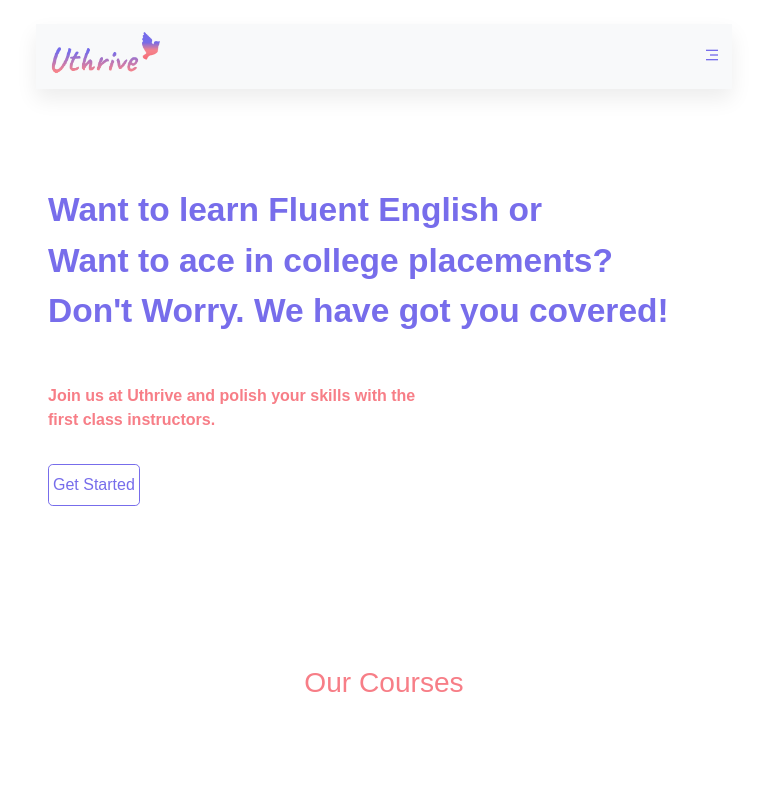
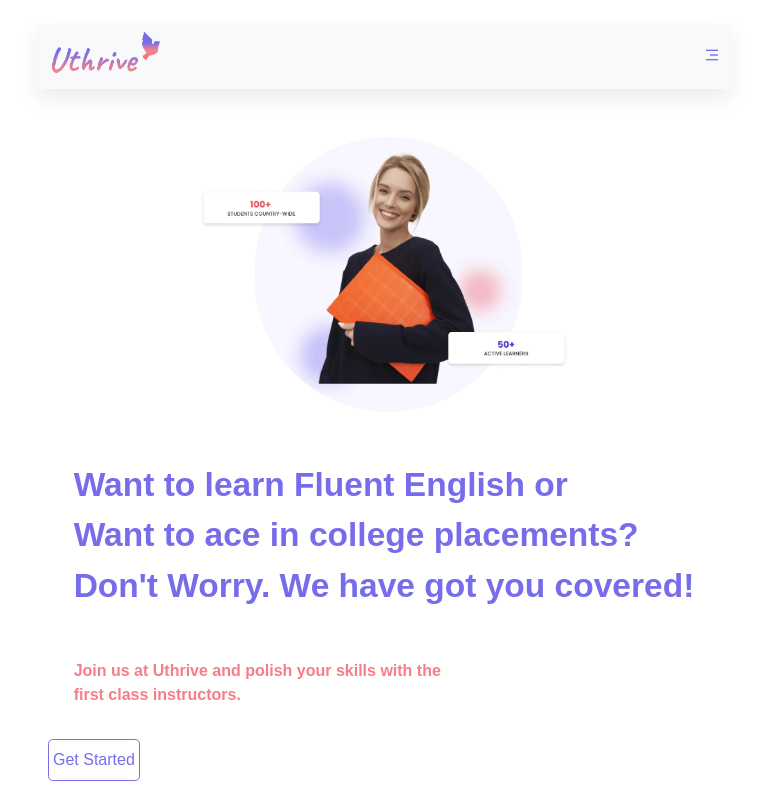
Before and after one commit to bakshisomya/uthrive, a React (Create React App) app: page / in a window 768 px wide. Shown: the top 800 px of the page. Built offline with nearby package versions, Linux system fonts and the light colour scheme.

Commit message:
mobile img

```diff
--- a/src/Components/Landing/Landing.css
+++ b/src/Components/Landing/Landing.css
@@ -131,9 +131,21 @@ p {
 .social i:hover{
     color: #776DEB
 }
+.bodyimgmob {
+    display: none;
+}
 @media only screen and (min-width : 768px) and (max-width : 1024px) {
+    .top {
+        display: flex;
+        flex-direction: column;
+        justify-content: center;
+        align-items: center;
+    }
+    .bodyimgmob{
+        display: initial;
+    }
     .bodyimg {
-        display: none;
+        display:none
     }
     .links {
         display: none
@@ -236,6 +248,15 @@ p {
 }
 
 @media only screen and (max-width:768px) {
+    .top {
+        display: flex;
+        flex-direction: column;
+        justify-content: center;
+        align-items: center;
+    }
+    .bodyimgmob{
+        display: initial;
+    }
     .bodyimg {
         display: none;
     }
--- a/src/Components/Landing/Landing.js
+++ b/src/Components/Landing/Landing.js
@@ -102,6 +102,16 @@ function Landing() {
       </nav>
       <div className="container mt-5">
         <div className="top">
+        <picture>
+            <source srcSet={imgwebp} type="image/webp" />
+            <img
+              className="bodyimgmob"
+              src={img}
+              style={{ width: "23rem" }}
+              alt=""
+            />
+            {/* Photo by <a href="https://unsplash.com/@icons8?utm_source=unsplash&utm_medium=referral&utm_content=creditCopyText">Icons8 Team</a> on <a href="https://unsplash.com/s/photos/student?utm_source=unsplash&utm_medium=referral&utm_content=creditCopyText">Unsplash</a> */}
+          </picture>
           <a
           ref={e=>home=e}
             href="/"
```
